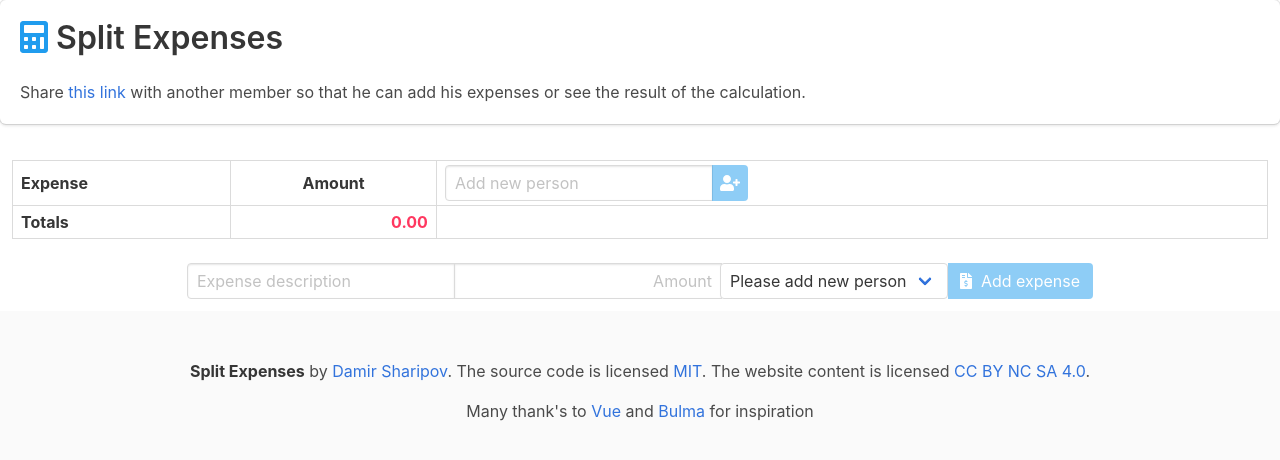
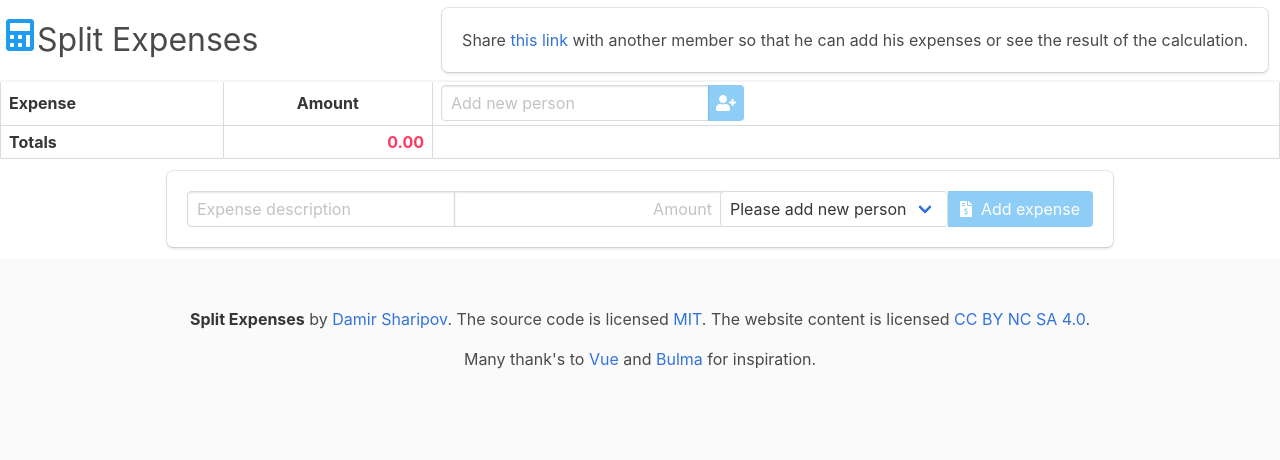
Before and after one commit to dammer/dammer.github.io, a plain HTML site: page split.html in a window 1280 px wide. Drawn offline with nearby package versions, Linux system fonts and the light colour scheme.

Commit message:
checking checksum for tag param; visuals

```diff
--- a/split.html
+++ b/split.html
@@ -17,8 +17,8 @@
       }
     </script>
     <style>
-      .title .icon {
-        display: inline;
+      .navbar-brand .icon {
+        vertical-align: baseline;
       }
       .table td, .table th {
         vertical-align: middle;
@@ -36,23 +36,37 @@
       }
     </style>
   </head>
-  <body>
+  <body >
     <main id="app" class="">
-      <div class="box">
-
-        <h1 class="title">
-          <a :href="clean_url">
+      <nav id="navbar" class="navbar has-shadow">
+        <div class="navbar-brand">
+          <div class="navbar-item">
+            <div class="is-size-3">
+              <a class="" :href="clean_url">
                 <span class="icon has-text-info">
                   <i class="fas fa-calculator"></i>
                 </span>
               </a>
-          Split Expenses
-        </h1>
-        <div class="subheader">
-          Share <a :href="share_url">this link </a> with another member so that he can add his expenses or see the result of the calculation.
+              <span>Split Expenses</span>
             </div>
           </div>
-      <div class="column">
+        </div>
+        <div class="navbar-menu">
+          <div class="navbar-start">
+            <div class="navbar-item">
+            </div>
+          </div>
+          <div class="navbar-end">
+            <div class="navbar-item">
+              <p class="box">
+              Share <a :href="share_url">this link </a> with another member so that he can add his expenses or see the result of the calculation.
+              </p>
+            </div>
+          </div>
+        </div>
+      </nav>
+
+      <div class="column is-paddingless">
         <table class="table is-bordered is-fullwidth is-narrow">
           <thead>
             <tr>
@@ -225,8 +239,9 @@
       <div class="column">
         <div class="level">
           <div class="level-item">
+            <div class="box">
               <div class="field has-addons">
-              <p class="control">
+                <p class="control is-expanded">
                   <input class="input"
                          type="text"
                          placeholder="Expense description"
@@ -267,6 +282,7 @@
             </div>
           </div>
         </div>
+      </div>
       <footer class="footer">
         <div class="content has-text-centered">
           <p>
@@ -276,12 +292,14 @@
           </p>
           <p>
           Many thank's to <a href="https://vuejs.org/" target="_blank">Vue</a> and
-          <a href="https://bulma.io/" target="_blank">Bulma</a> for inspiration
+          <a href="https://bulma.io/" target="_blank">Bulma</a> for inspiration.
           </p>
         </div>
       </footer>
     </main>
+
     <script>
+      // https://gist.github.com/revolunet/843889
       // LZW-compress a string
       function lzw_encode(s) {
         var dict = {};
@@ -308,6 +326,7 @@
         }
         return out.join("");
       }
+
       // Decompress an LZW-encoded string
       function lzw_decode(s) {
         var dict = {};
@@ -336,6 +355,7 @@
     </script>
 
     <script>
+      // Vue app
       var app = new Vue({
         el: '#app',
         data: {
@@ -354,8 +374,12 @@
           aP: false
         },
         mounted: function() {
-          tag = (new URL(document.URL)).searchParams.get('tag')
-          if (tag !== null) { this.import_data(tag) }
+          url = new URL(document.URL)
+          tag = url.searchParams.get("tag")
+          h = url.searchParams.get("h")
+          if (tag !== null && this.get_hash(encodeURIComponent(tag)) == h) {
+            this.import_data(this.decode_exp_data(tag))
+          }
         },
         computed: {
           expencesTotal: function () {
@@ -369,20 +393,20 @@
           formatter: function() {
             return new Intl.NumberFormat('en-US', { maximumFractionDigits: 2, minimumFractionDigits: 2 })
           },
-
           export_data: function () {
             exp_data = {}
             exp_data['people'] = this.people
             exp_data['nextPersonId'] = this.nextPersonId
             exp_data['expenses'] = this.expenses
             exp_data['nextExpenseId'] = this.nextExpenseId
-            return encodeURIComponent(btoa(unescape(encodeURIComponent(lzw_encode(escape(JSON.stringify(exp_data)))))))
+            return exp_data
           },
           clean_url: function () {
             return document.location.toString().split('?')[0]
           },
           share_url: function () {
-            return this.clean_url + "?tag=" + this.export_data
+            tag = this.encode_export_data(this.export_data)
+            return this.clean_url + "?tag=" + tag + "&h=" + this.get_hash(tag)
           }
         },
         methods: {
@@ -472,12 +496,20 @@
           personTotalBalance: function (person_id) {
             return this.personTotalSpent(person_id) - this.personTotalAmount(person_id)
           },
-          import_data: function(s) {
-            exp_data = JSON.parse(unescape(lzw_decode(decodeURIComponent(escape(atob(decodeURIComponent(s)))))))
+          encode_export_data: function (exp_data) {
+            return encodeURIComponent(btoa(unescape(encodeURIComponent(lzw_encode(escape(JSON.stringify(exp_data)))))))
+          },
+          decode_exp_data: function (exp_data) {
+            return JSON.parse(unescape(lzw_decode(decodeURIComponent(escape(atob(decodeURIComponent(exp_data)))))))
+          },
+          import_data: function(exp_data) {
             this.$data.people        = exp_data['people']
             this.$data.nextPersonId  = exp_data['nextPersonId']
             this.$data.expenses      = exp_data['expenses']
             this.$data.nextExpenseId = exp_data['nextExpenseId']
+          },
+          get_hash: function(str) {
+            return ((("" + str).split('').map(v=>v.charCodeAt(0)).reduce((a,v)=>a+((a<<7)+(a<<3))^v) + + 2147483647) + 1).toString(16);
           }
         }
       })
```
Lines whose indentation alone changed are shown as unchanged.
